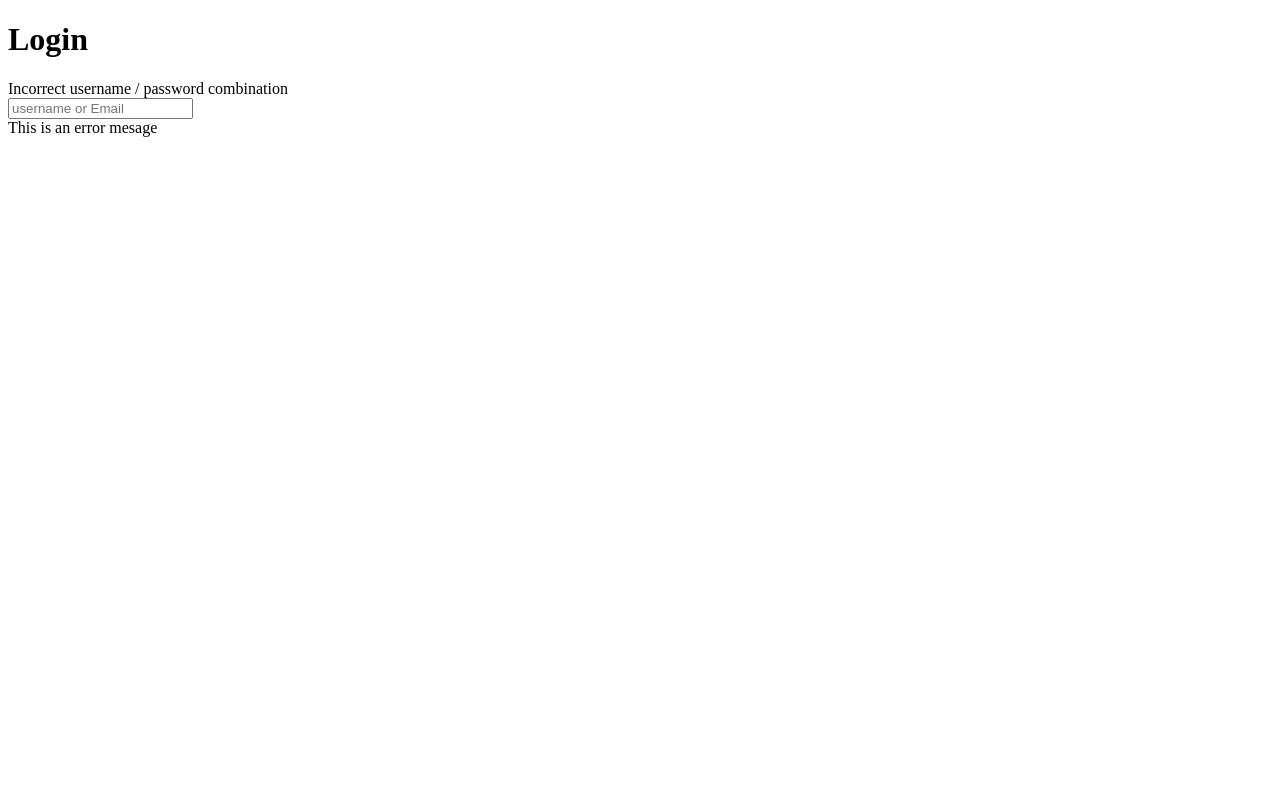
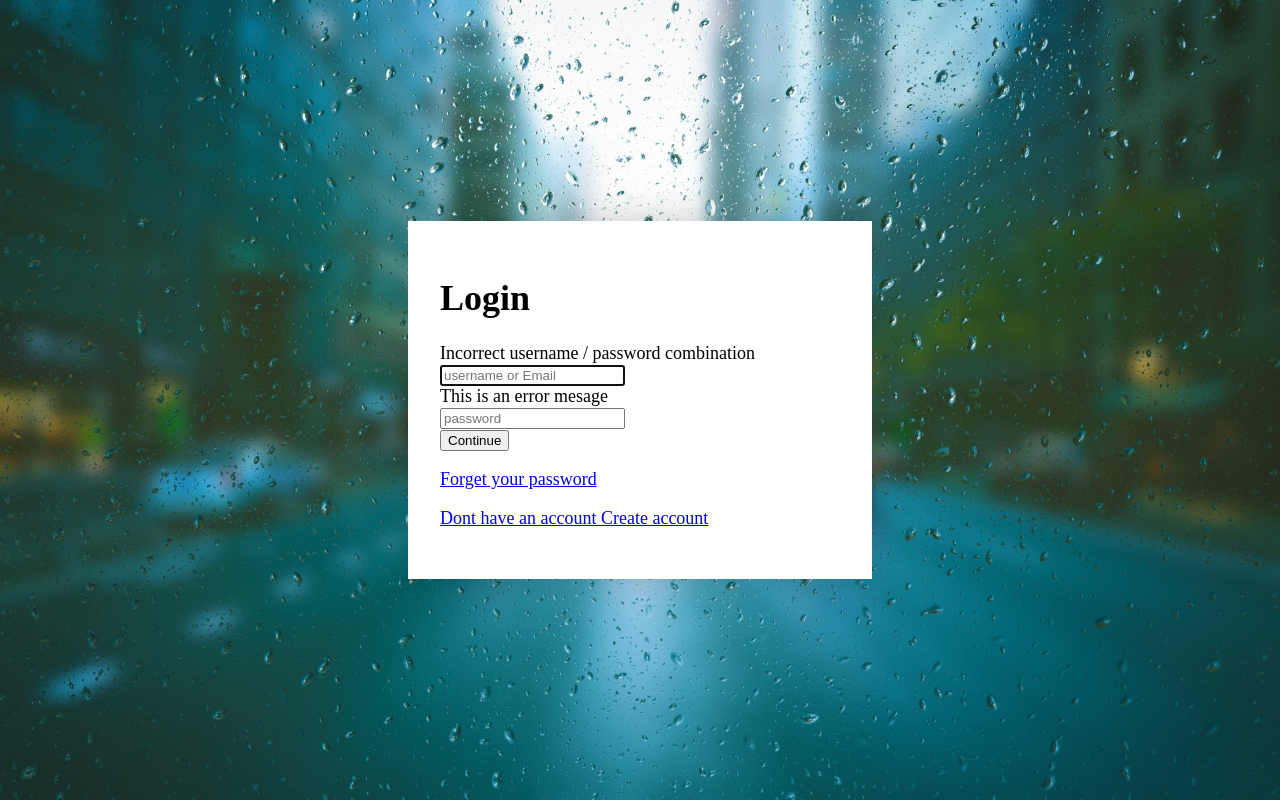
Before and after one commit to Dileepjatav/New_Js_project, a plain HTML site: page index.html in a window 1280 px wide. Drawn offline with Linux system fonts and the light colour scheme.

Commit message:
change in css

```diff
--- a/index.html
+++ b/index.html
@@ -12,12 +12,29 @@
         <form  class="form" id="login">
             <h1 class="form__title">Login</h1>
             <div class="form__message form__message_error">Incorrect username / password combination</div>
+
             <div class="form__input_group">
-                <input type="text" class="form__input" placeholder="username or Email">
+                <input type="text" class="form__input" autofocus placeholder="username or Email">
                 <div class="form__input__error_message">This is an error mesage</div>
 
 
             </div>
+
+            <div class="form__input_group">
+                <input type="password" class="form__input" autofocus placeholder="password">
+                <div class="form__input__error_message"></div>
+
+
+            </div>
+            <button class="form__button" type="submit">Continue</button>
+
+            <p class="form__text">
+                <a href="#" class="form__link">Forget your password</a>
+            </p>
+            <p class="form__text">
+                <a  class="form__link" href="./" id="LinkCreateAccount">Dont have an account Create account</a>
+            </p>
+
 
 
 
--- a/style.css
+++ b/style.css
@@ -0,0 +1,31 @@
+
+
+body{
+    --colour-primary:#009579
+    --colour-primary-dark:#007f67
+    --colour-secondary:#252c6a
+    --colour-error:#cc3333
+    --colour-success:#4bb544
+    --border-radius:4px;
+
+    margin: 0;
+    height: 100vh;
+    display: flex;
+    align-items: center;
+    justify-content:center ;
+    font-size: 18px;
+    background: url(./img/pexels-pixabay-531880.jpg);
+    background-size: cover ;
+
+
+}
+.container{
+    width: 400px;
+    max-width: 400px;
+    margin: 1rem;
+    padding: 2rem;
+    box-shadow: 0 0 40px rgb(0,0,0,0.2);
+    border-radius: var(border-radius);
+    background: #ffffff;
+
+}
```
Also changed, not shown: img/pexels-pixabay-531880.jpg (added).
